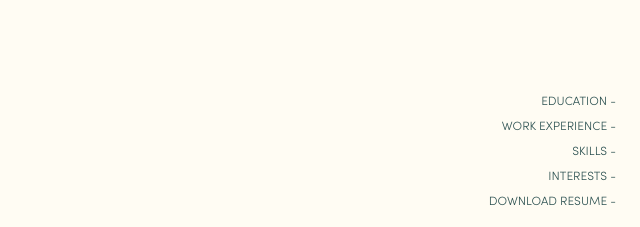
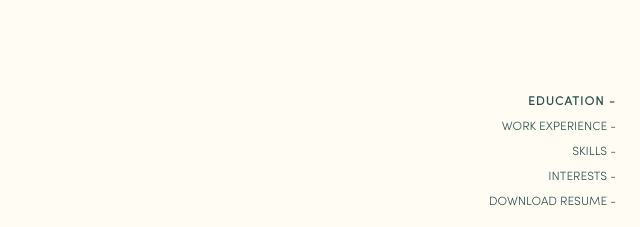
Before and after one commit to realAyinde/myportfolio, a website built with Parcel: page src/others/index.html in a window 1280 px wide. Shown: the top 227 px of the page, 640-1280 px from the left. Built offline with nearby package versions, Linux system fonts and the light colour scheme.

Commit message:
make changes

```diff
--- a/src/others/index.html
+++ b/src/others/index.html
@@ -203,7 +203,7 @@
       </div>
       <div class="column right-side">
         <div class="titles" id="others-titles">
-            <a id="education-title" href="javascript:hideAllBut('education-title', 'education')"
+            <a class="active" id="education-title" href="javascript:hideAllBut('education-title', 'education')"
             >EDUCATION</a
             >
             <a id="work_experience-title" href="javascript:hideAllBut('work_experience-title', 'work_experience')"
```
